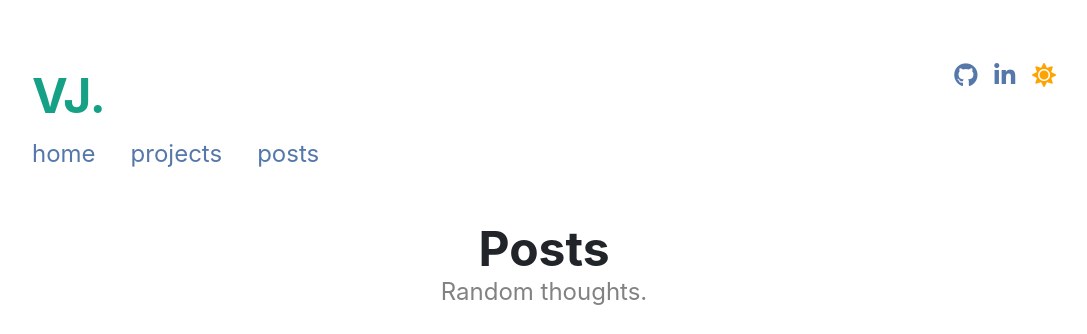
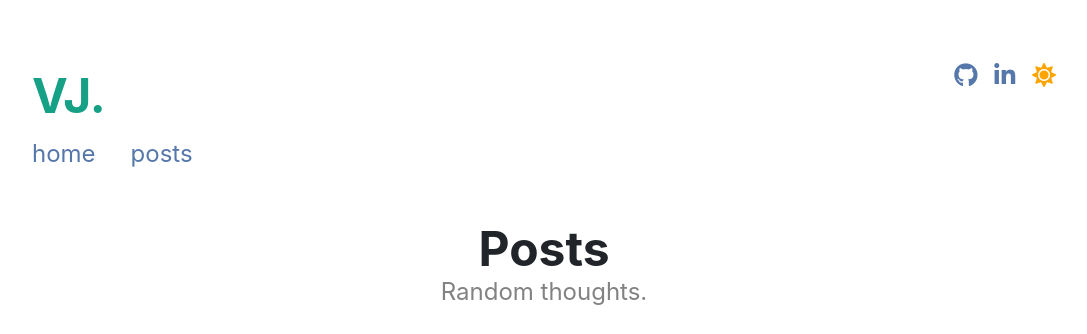
Before and after one commit to vijjay29/vijjay29.github.io, a Jekyll site: the page built from pages/posts.html, in a window 1280 px wide. Shown: the top 334 px of the page, without its empty margins (96-1183 px from the left). Built offline with Jekyll 4.4.1, drawn with Linux system fonts in a browser that asks for light colours; nearby versions of some CDN libraries; a style sheet for code colours, icons or effects is not loaded.

Commit message:
disabled projects

```diff
--- a/_includes/header.html
+++ b/_includes/header.html
@@ -7,7 +7,7 @@
 {% endif %}
 <ul class="menu">
 <li class="menu__entry"><a href="{{ site.url }}">home</a></li>
-<li class="menu__entry"><a href="{{ site.url }}/projects">projects</a></li>
+<!-- <li class="menu__entry"><a href="{{ site.url }}/projects">projects</a></li> -->
 <li class="menu__entry"><a href="{{ site.url }}/posts">posts</a></li>
 </ul>
 </div>
```
